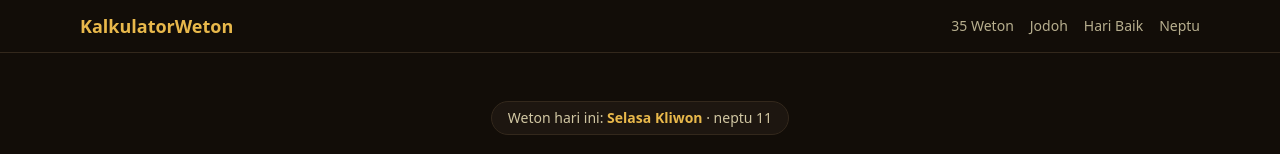
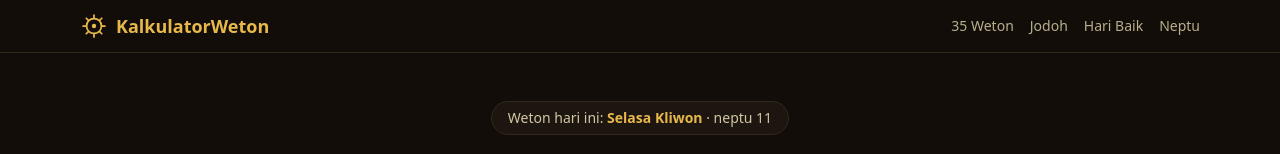
Before and after one commit to qingqiu520/kalkulatorweton, a Next.js app: page / in a window 1280 px wide. Shown: the top 154 px of the page. Built offline with nearby package versions, Linux system fonts and the light colour scheme; no server answers.

Commit message:
Add brand logo mark to site header (Javanese sun motif)

```diff
--- a/src/app/layout.tsx
+++ b/src/app/layout.tsx
@@ -58,7 +58,28 @@ export default function RootLayout({ children }: { children: React.ReactNode })
         />
         <header className="border-b border-edge">
           <nav className="mx-auto flex max-w-6xl items-center justify-between px-4 py-3">
-            <Link href="/" className="text-lg font-bold text-accent">
+            <Link
+              href="/"
+              className="flex items-center gap-2 text-lg font-bold text-accent"
+            >
+              <svg
+                viewBox="0 0 64 64"
+                className="h-7 w-7"
+                aria-hidden="true"
+              >
+                <circle cx="32" cy="32" r="17" fill="none" stroke="currentColor" strokeWidth="4" />
+                <g stroke="currentColor" strokeWidth="4" strokeLinecap="round">
+                  <line x1="32" y1="7" x2="32" y2="14" />
+                  <line x1="32" y1="50" x2="32" y2="57" />
+                  <line x1="7" y1="32" x2="14" y2="32" />
+                  <line x1="50" y1="32" x2="57" y2="32" />
+                  <line x1="14.3" y1="14.3" x2="19.2" y2="19.2" />
+                  <line x1="44.8" y1="44.8" x2="49.7" y2="49.7" />
+                  <line x1="49.7" y1="14.3" x2="44.8" y2="19.2" />
+                  <line x1="19.2" y1="44.8" x2="14.3" y2="49.7" />
+                </g>
+                <circle cx="32" cy="32" r="5" fill="currentColor" />
+              </svg>
               KalkulatorWeton
             </Link>
             <div className="flex items-center gap-4 text-sm text-amber-100/70">
```
